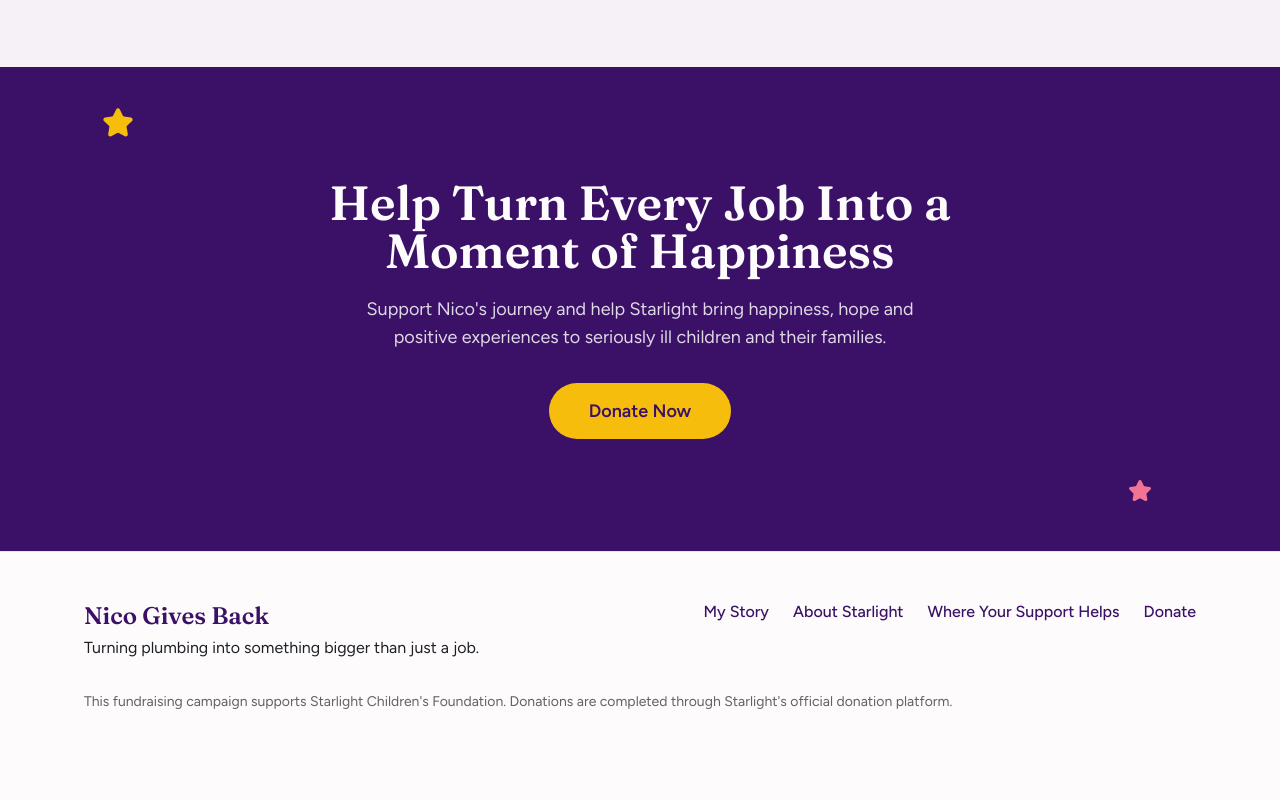
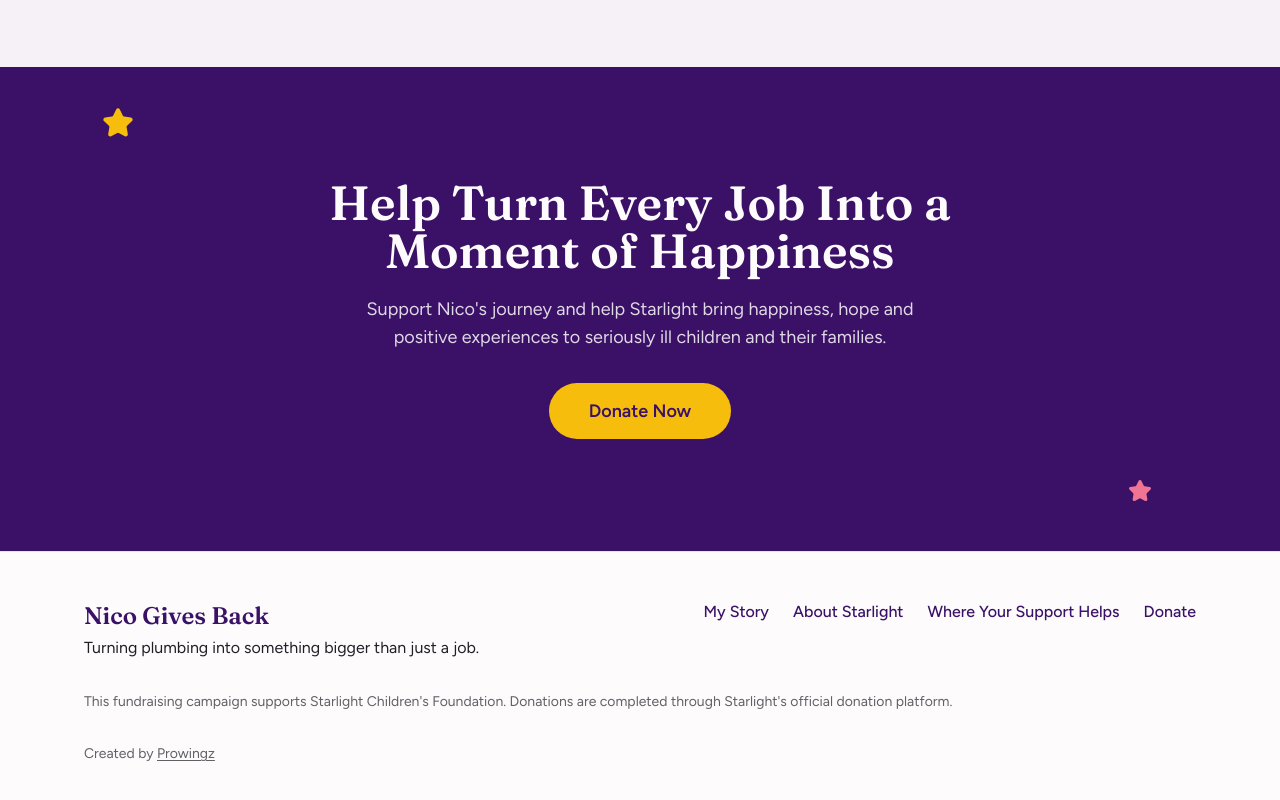
Before and after one commit to srizvi027/flamingo-starlight-mission, a Next.js app: page / in a window 1280 px wide. Shown: the part 6409-7209 px from the top of the page. Built offline with nearby package versions, Linux system fonts and the light colour scheme; no server answers; the database is empty.

Commit message:
created by prowingz

```diff
--- a/components/Footer.tsx
+++ b/components/Footer.tsx
@@ -11,6 +11,9 @@
           <li><a href="#support">Where Your Support Helps</a></li><li><a href="#donate">Donate</a></li>
         </ul>
         <p className="text-sm text-ink/70 md:col-span-2">This fundraising campaign supports Starlight Children's Foundation. Donations are completed through Starlight's official donation platform.</p>
+        <p className="text-sm text-ink/70 md:col-span-2">
+          Created by <a href="https://www.prowingz.com" target="_blank" rel="noreferrer noopener" className="underline underline-offset-2">Prowingz</a>
+        </p>
       </div>
     </footer>
   );
```
